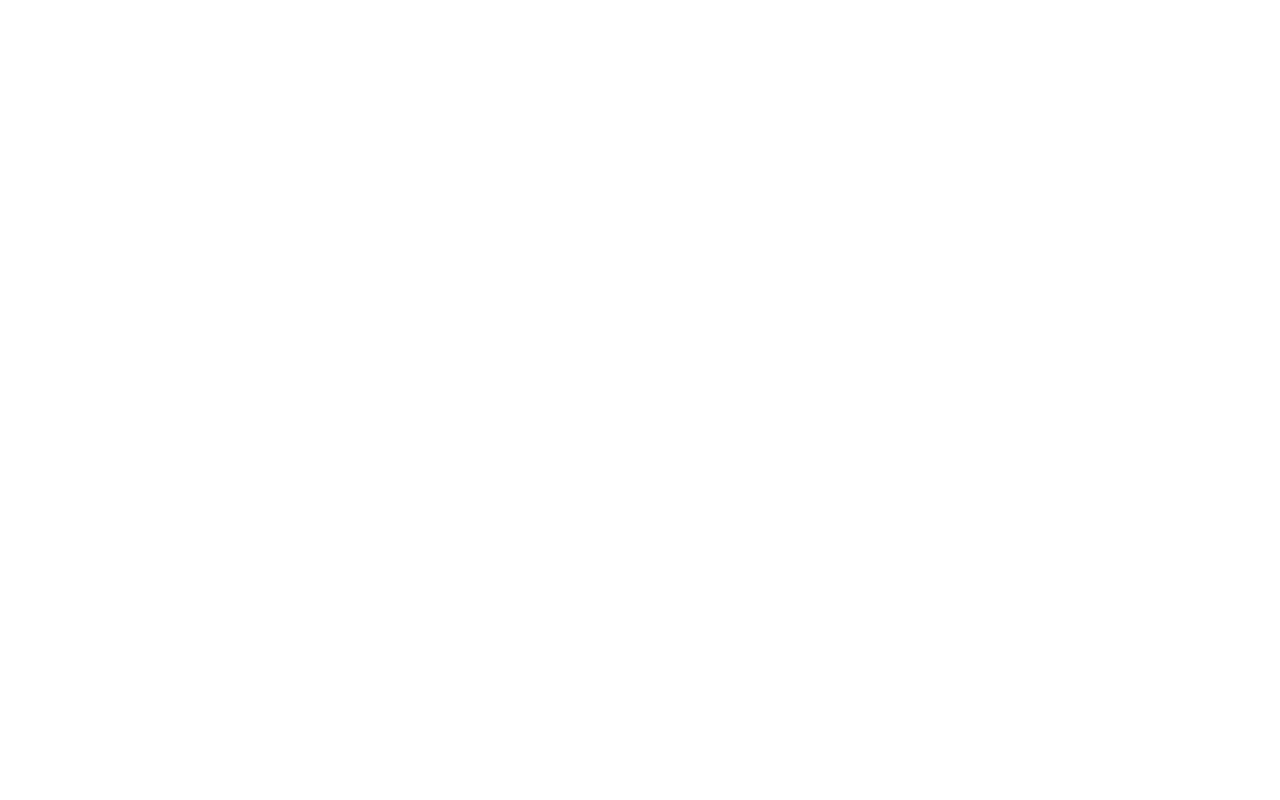
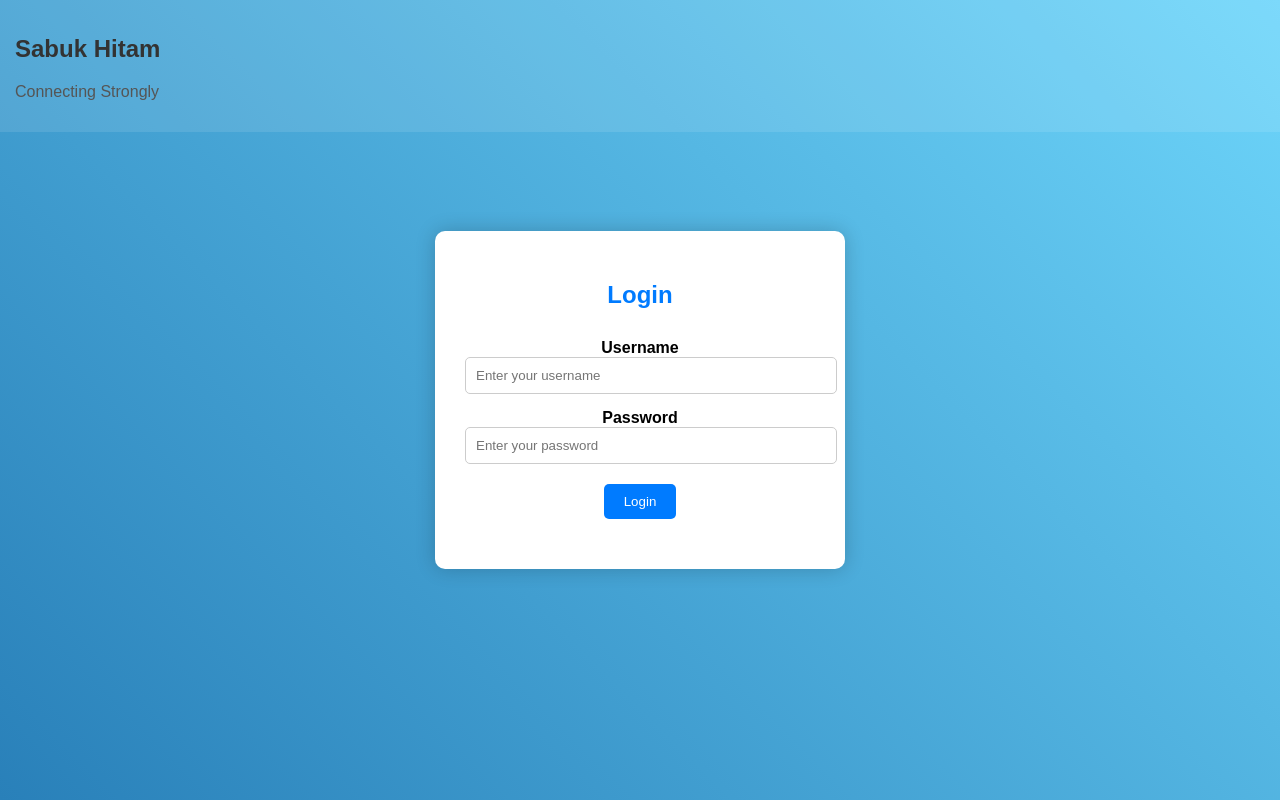
Before and after one commit to Spacemanicarus201/HCI-Forum-Week-6, a plain HTML site: page Index.html in a window 1280 px wide. Drawn offline with Linux system fonts and the light colour scheme.

Commit message:
Add files via upload

```diff
--- a/Index.html
+++ b/Index.html
@@ -0,0 +1,123 @@
+<!DOCTYPE html>
+<html lang="en">
+<head>
+    <meta charset="UTF-8">
+    <meta name="viewport" content="width=device-width, initial-scale=1.0">
+    <title>Login Page</title>
+    <link rel="stylesheet" href="Styles.css">
+    <style>
+
+        body, html {
+            margin: 0;
+            padding: 0;
+        }
+        body {
+            font-family: Arial, sans-serif;
+            background: linear-gradient(45deg, #2980b9, #6dd5fa);
+            display: flex;
+            justify-content: center;
+            align-items: center;
+            height: 100vh;
+        }
+
+        .login-container {
+            background-color: #fff;
+            border-radius: 10px;
+            box-shadow: 0px 0px 20px rgba(0, 0, 0, 0.2);
+            text-align: center;
+            padding: 30px;
+            width: 350px;
+        }
+        .login-container h2 {
+            color: #007BFF;
+            margin-bottom: 30px;
+        }
+        .input-container {
+            margin: 15px 0;
+        }
+        .input-container label {
+            text-align: left;
+            font-weight: bold;
+        }
+        .input-container input {
+            padding: 10px;
+            border: 1px solid #ccc;
+            border-radius: 5px;
+            width: 100%;
+        }
+
+        .btn-container {
+            margin: 20px 0;
+        }
+        .btn-container button {
+            padding: 10px 20px;
+            background-color: #007BFF;
+            color: #fff;
+            border: none;
+            border-radius: 5px;
+            cursor: pointer;
+        }
+        .btn-container button:hover {
+            background-color: #0056b3;
+        }
+
+        .error {
+            color: #ff3b30;
+            margin-top: 10px;
+        }
+
+        .navbar {
+            background: rgba(255, 255, 255, 0.1);
+            position: absolute;
+            top: 0;
+            left: 0;
+            right: 0;
+        }
+        .navbar-logo {
+            padding: 15px;
+        }
+        .navbar-logo h1 {
+            color: #fff;
+        }
+    </style>
+</head>
+<body>
+
+    <nav class="navbar">
+        <div class="navbar-logo">
+            <h1 style="font-size: 24px; color: #333; font-weight: bold;">Sabuk Hitam</h1>
+            <p style="font-size: 16px; color: #555;">Connecting Strongly</p>
+        </div>
+    </nav>
+    <div class="login-container">
+        <h2>Login</h2>
+        <div class="input-container">
+            <label for="username">Username</label>
+            <input type="text" id="username" placeholder="Enter your username">
+        </div>
+        <div class="input-container">
+            <label for="password">Password</label>
+            <input type="password" id="password" placeholder="Enter your password">
+        </div>
+        <div class="error" id="error-message"></div>
+        <div class="btn-container">
+            <button onclick="login()">Login</button>
+        </div>
+    </div>
+    <script>
+        function login() {
+            const username = document.getElementById("username").value;
+            const password = document.getElementById("password").value;
+            const errorMessage = document.getElementById("error-message");
+
+
+            if (username && password) {
+
+                window.location.href = "LivingRoom.html";
+            } else {
+                errorMessage.textContent = "Please enter both username and password.";
+            }
+        }
+    </script>
+</body>
+</html>
--- a/Styles.css
+++ b/Styles.css
@@ -15,18 +15,18 @@ body {
     align-items: center;
     justify-content: center;
     height: 100vh;
-    background-color: rgba(255, 255, 255, 0.8); /* Change this color as needed */
+    background-color: rgba(255, 255, 255, 0.8);
 }
 #living-room {
-    background-color: rgba(255, 255, 255, 0.7); /* Change this color as needed */
+    background-color: rgba(255, 255, 255, 0.7);
 }
 
 #bedroom {
-    background-color: rgba(255, 255, 255, 0.6); /* Change this color as needed */
+    background-color: rgba(255, 255, 255, 0.6);
 }
 
 #bathroom {
-    background-color: rgba(255, 255, 255, 0.5); /* Change this color as needed */
+    background-color: rgba(255, 255, 255, 0.5);
 }
 .device {
     margin-bottom: 10px;
```
Also changed, not shown: Bathroom.html (+2 -1 lines), Bedroom.html (+4 -4 lines), LivingRoom.html (+4 -3 lines), 4 other files.
